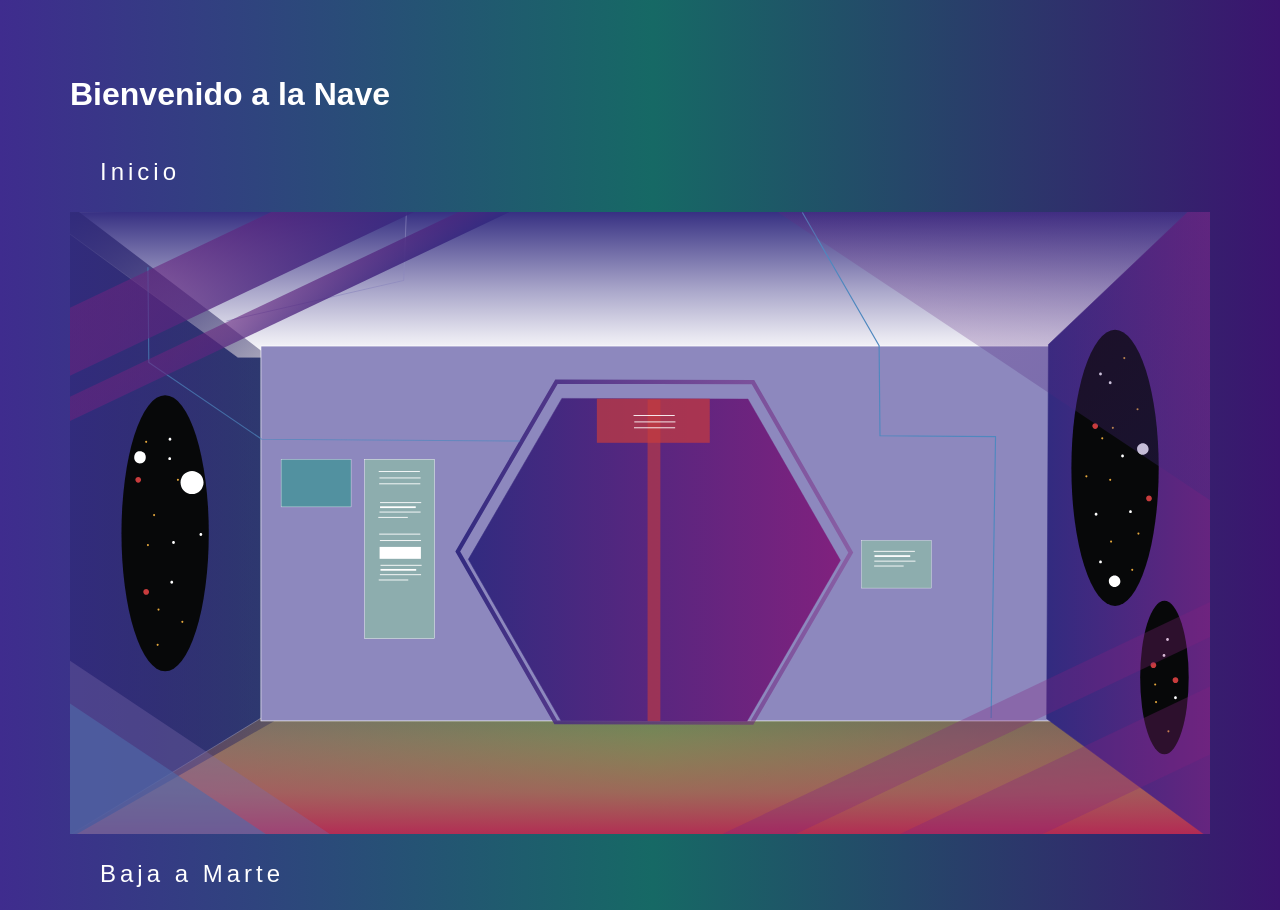
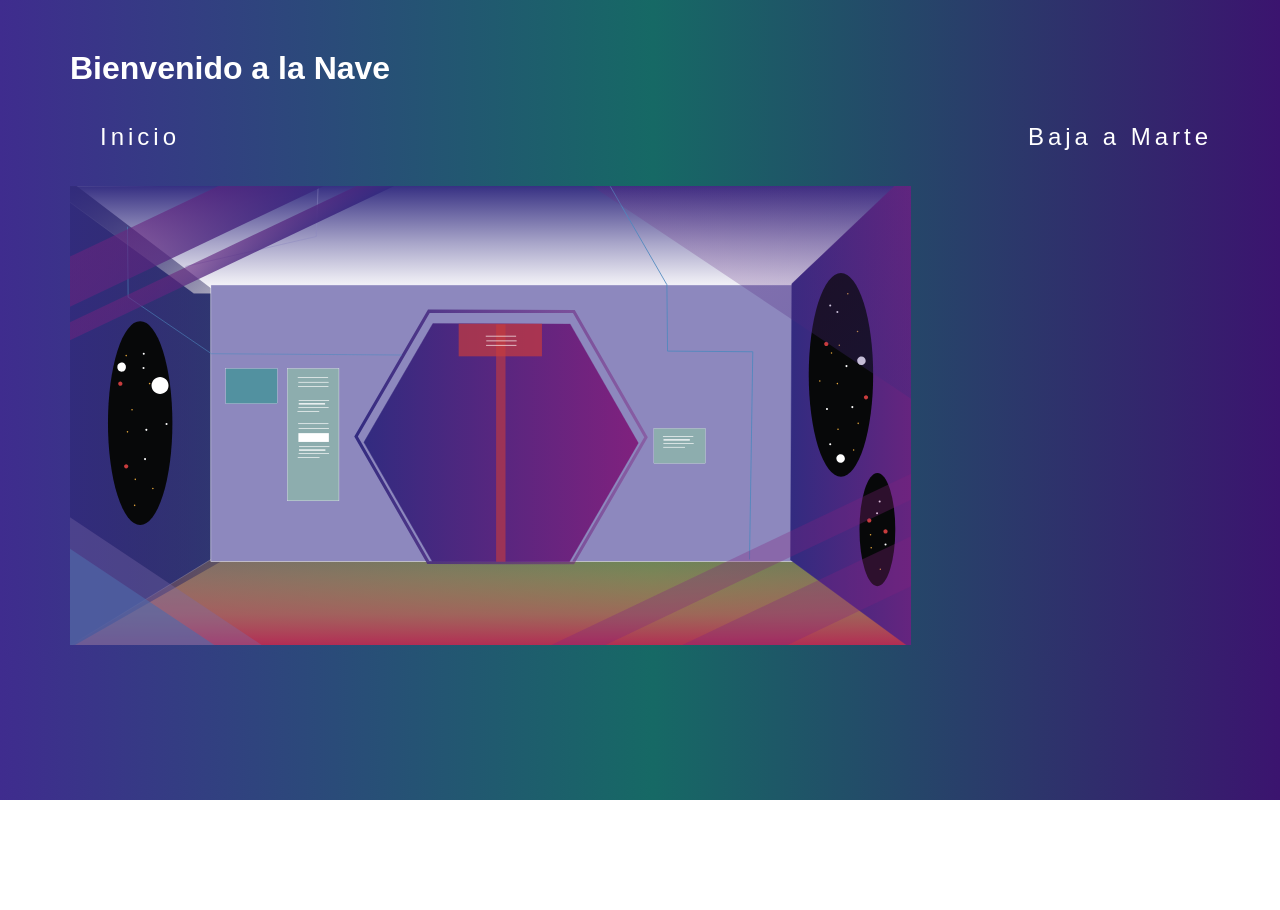
Before and after one commit to ManuelCarnereroGomez/apimaarte, a plain HTML site: page nave.html in a window 1280 px wide. Shown: the top 910 px of the page. After the commit the page ends 800 px from the top, so only its background shows below. Drawn offline with Linux system fonts and the light colour scheme.

Commit message:
second commit

```diff
--- a/Assets/hoja.css
+++ b/Assets/hoja.css
@@ -1,14 +1,13 @@
 body {
-    margin: 70px;
+    margin-left: 70px;
+    margin-top: 15px;
     padding: 0;
     font-size: 16px;
     font-family: Arial, Helvetica, sans-serif;
-    line-height: 1.5;
     background: rgb(65, 46, 137);
     background: linear-gradient(90deg, #3f2c8e 0%, rgb(22, 105, 101) 51%, rgb(59, 20, 111) 100%);
 
 }
-
 
 .cohete {
     width: 300px;
@@ -23,11 +22,13 @@ body {
 
 h1 {
     color: white;
+    margin-top: 50px;
 }
 
 .imgnave {
-    width: 100%;
-    height: auto;
+    width: 70%;
+    display: flex;
+    justify-content: center;
     background-repeat: no-repeat;
     background-size: cover;
 }
@@ -54,7 +55,12 @@ h1 {
     position: absolute;
     display: block;
 }
-
+.menu{
+    display: flex;
+    justify-content: space-between;
+    margin-right: 30px;
+    margin-bottom: 20px;
+}
 #span1 {
     top: 0;
     left: -100%;
@@ -70,6 +76,7 @@ h1 {
 
 .container{
     display: flex;
+    margin-right: 100px;
     flex-direction: column;
     justify-content: center;
     align-items: center;
@@ -95,6 +102,7 @@ h1 {
 
 .caja{
     width: 100%;
+    margin-left: 5px;
 }
 
 .caja2{
--- a/nave.html
+++ b/nave.html
@@ -16,25 +16,23 @@
 <body>
     <h1>Bienvenido a la Nave</h1>
 
-
+   <nav class="menu">
     <a href="index.html" class="btn-neon">
         <span id="span1"></span>
         Inicio
     </a>
 
+    <a href="marte.html" class="btn-neon">
+        <span id="span1"></span>
+        Baja a Marte
+    </a>
+   </nav>
 
     <div class="imgnave">
         <img src="./Assets/img/nave.svg" alt="marte">
     </div>
 
 
-    <a href="marte.html" class="btn-neon">
-        <span id="span1"></span>
-        Baja a Marte
-    </a>
-
-
-
 </body>
 
 
```
Also changed, not shown: Assets/hoja.js (+46 -1 lines), galeria.html (+8 -5 lines), imagendiaria.html (+4 -2 lines), marte.html (+15 -14 lines).
